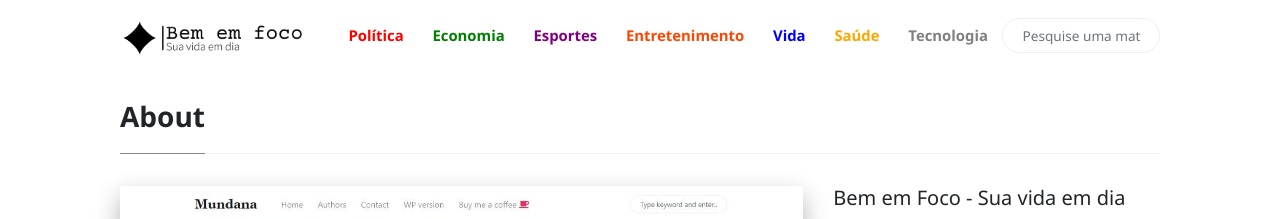
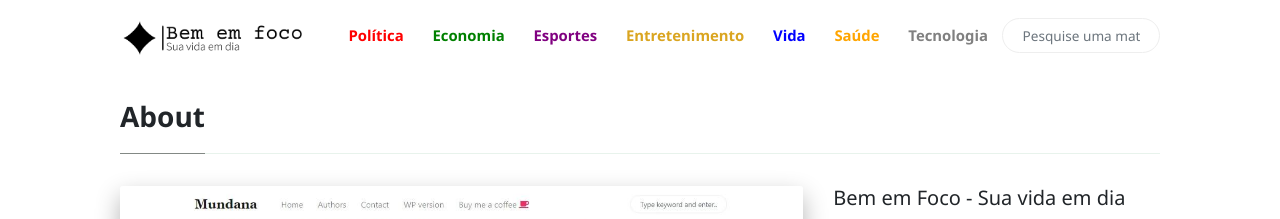
Before and after one commit to luishenriquetp01/luishenriquetp01.github.io, a Jekyll site: the page built from _pages/about.md, in a window 1280 px wide. Shown: the top 219 px of the page. Built offline with Jekyll 4.4.1, drawn with Linux system fonts in a browser that asks for light colours; nearby versions of some CDN libraries; comment, search, counter and statistics services are not loaded.

Commit message:
Header links style updated

```diff
--- a/_includes/menu-header.html
+++ b/_includes/menu-header.html
@@ -26,7 +26,7 @@
 </li>
 <li class="nav-item">
 	<a
-		style="font-weight: 700; color: orangered"
+		style="font-weight: 700; color: #daa520"
 		class="nav-link"
 		href="{{site.baseurl}}/colunas.html#entretenimento"
 		>Entretenimento</a
```
